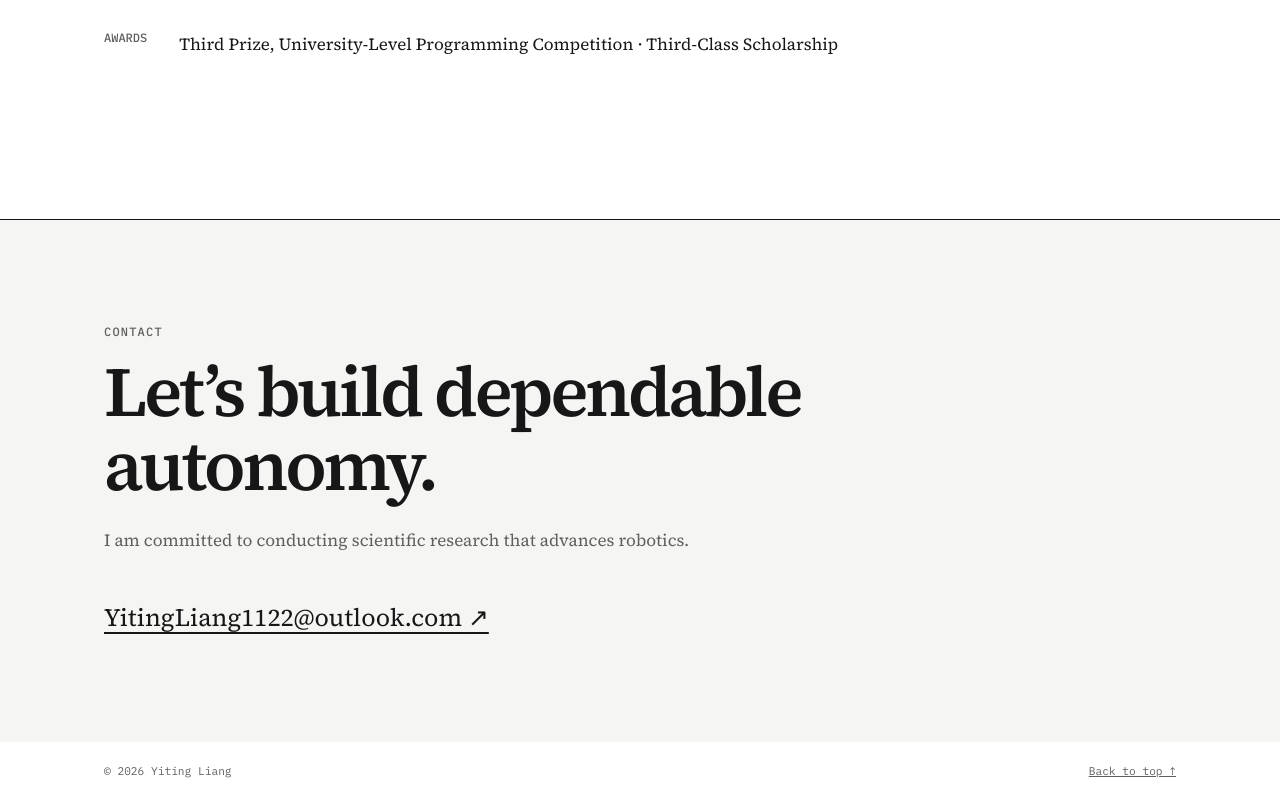
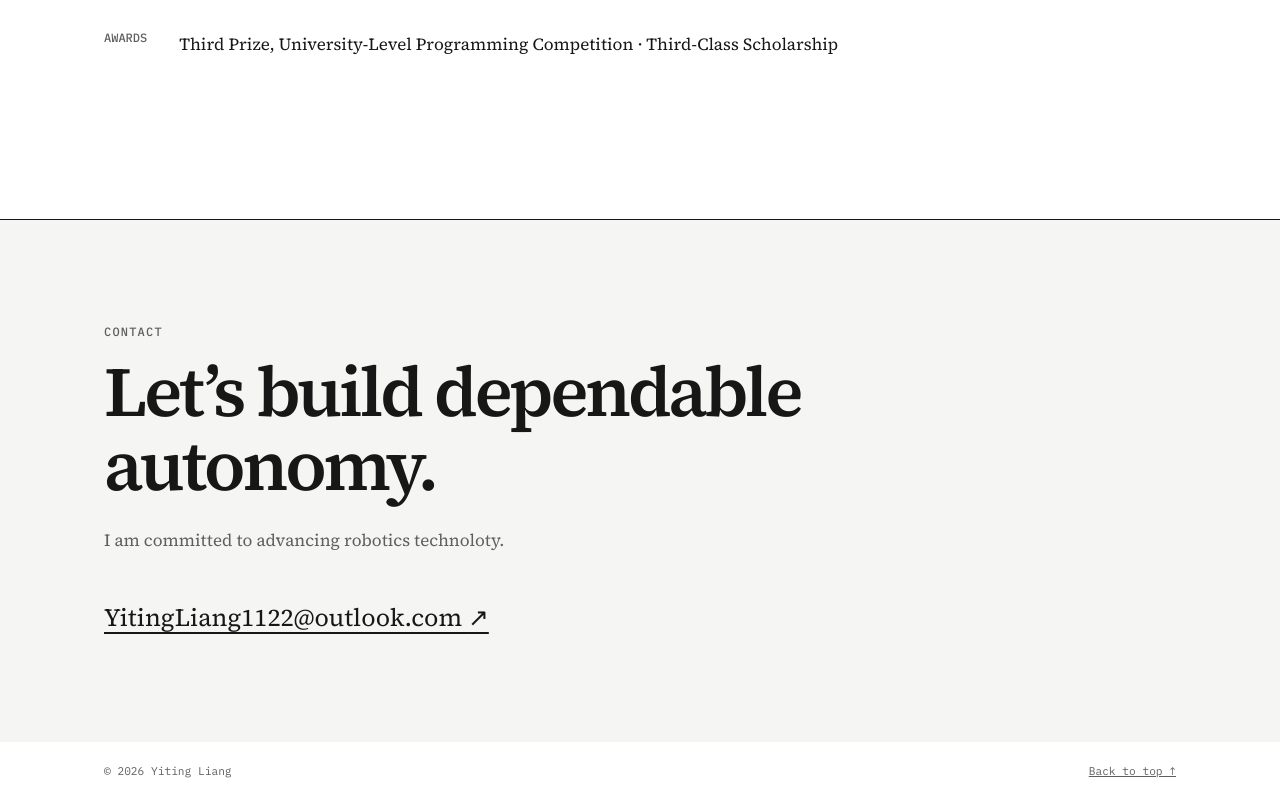
Before and after one commit to Letty1122/yitingliang, a plain HTML site: page index.html in a window 1280 px wide. Shown: the part 7164-7964 px from the top of the page. Drawn offline with Linux system fonts and the light colour scheme.

Commit message:
Add files via upload

```diff
--- a/index.html
+++ b/index.html
@@ -264,7 +264,7 @@
       <div class="contact-inner reveal">
         <p class="eyebrow">Contact</p>
         <h2>Let’s build dependable autonomy.</h2>
-        <p>I am committed to conducting scientific research that advances robotics.</p>
+        <p>I am committed to advancing robotics technoloty.</p>
         <a class="email-link" href="mailto:YitingLiang1122@outlook.com">YitingLiang1122@outlook.com <span aria-hidden="true">↗</span></a>
       </div>
     </section>
```
